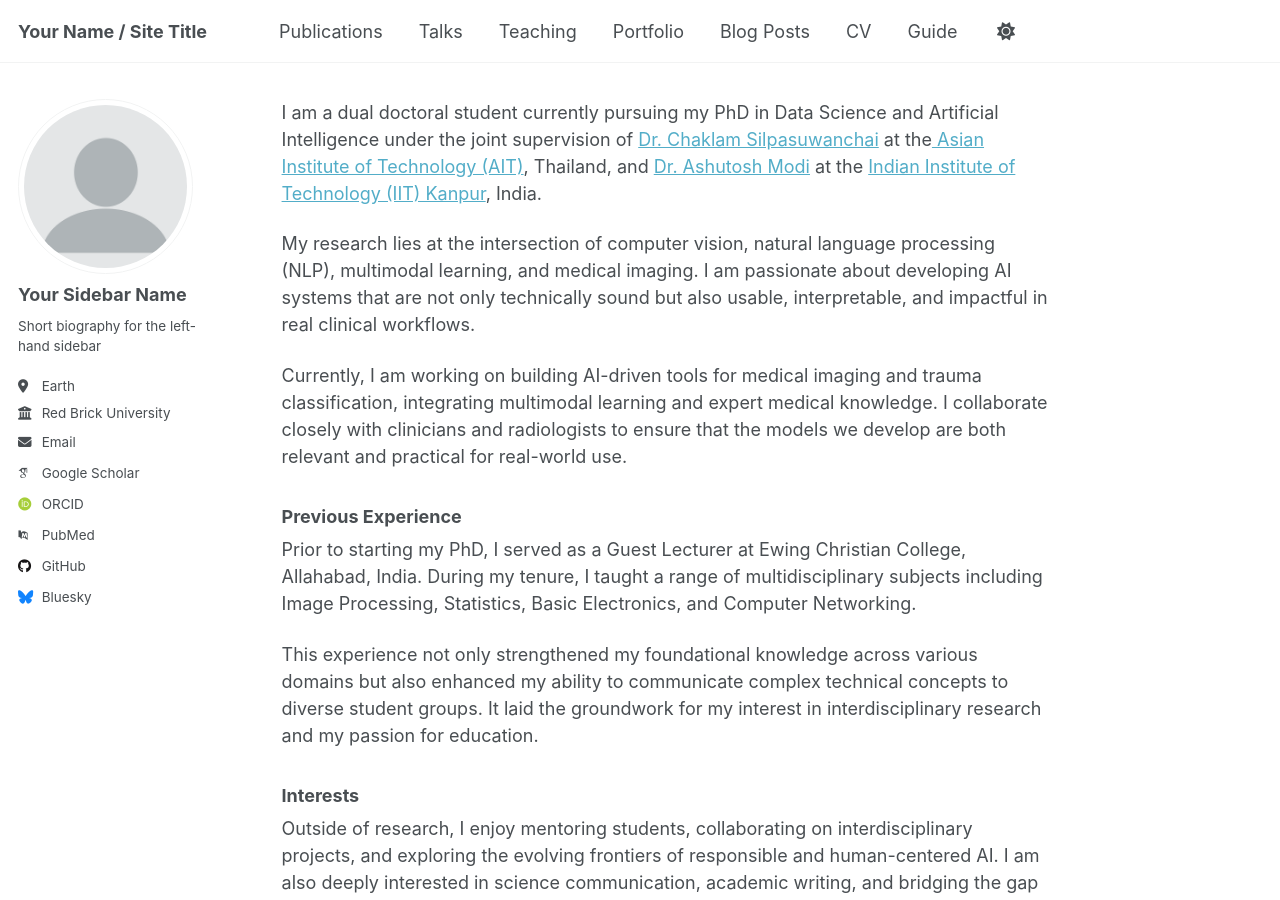
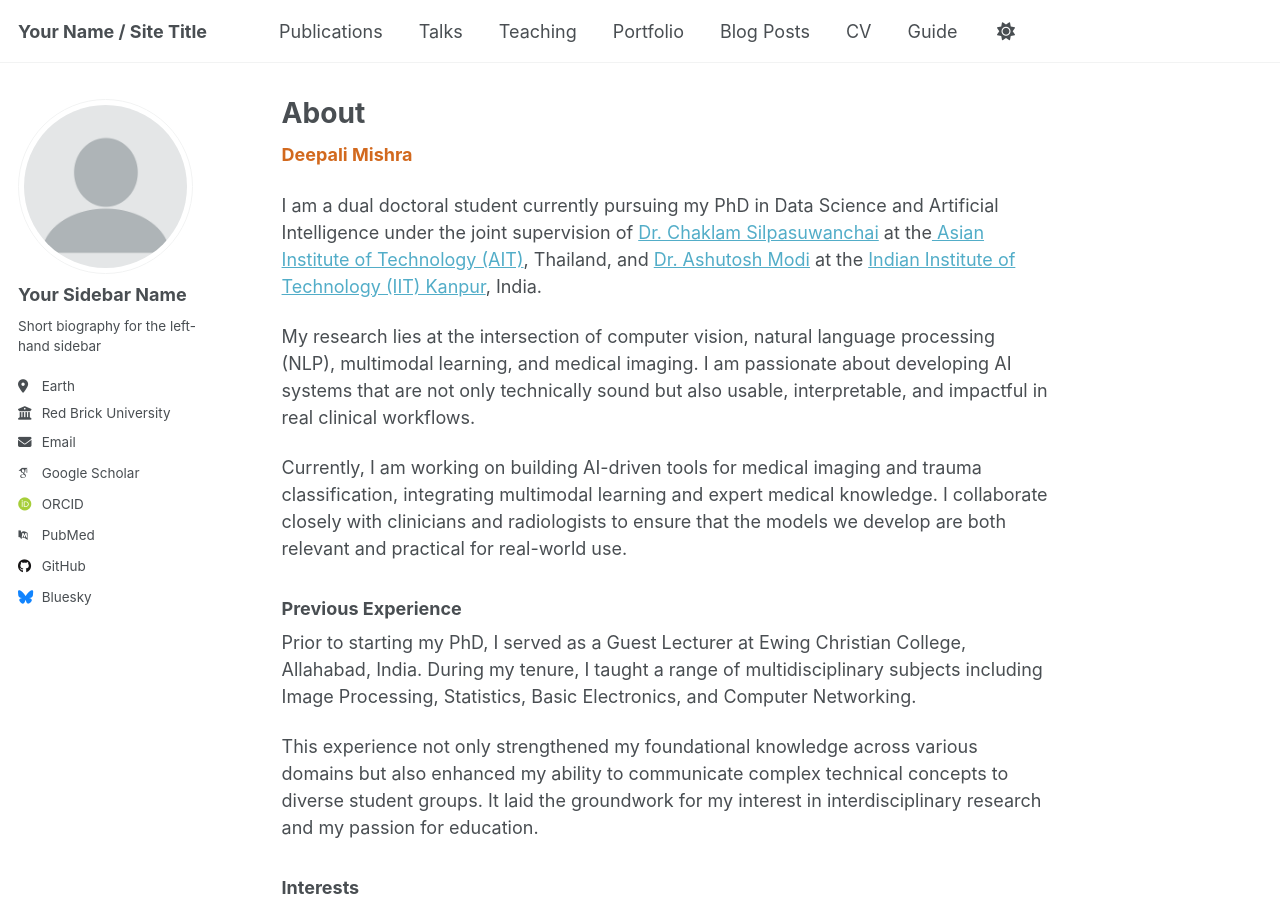
Before and after one commit to mishra-deepali/mishra-deepali.github.io, a Jekyll site: the page built from _pages/about.md, in a window 1280 px wide and 900 px high. Built offline with Jekyll 4.4.1, drawn with Linux system fonts in a browser that asks for light colours; some web fonts are replaced.

Commit message:
Update about.md

```diff
--- a/_pages/about.md
+++ b/_pages/about.md
@@ -1,11 +1,15 @@
 ---
-permalink: /
-<span style="color:#D2691E">Deepali Mishra</span
+permalink: /about/
+title: "About"
 author_profile: true
 redirect_from:
   - /about/
   - /about.html
 ---
+
+<span style="color:#D2691E"><strong>Deepali Mishra</strong></span>
+
+
 
 I am a dual doctoral student currently pursuing my PhD in Data Science and Artificial Intelligence under the joint supervision of [Dr. Chaklam Silpasuwanchai]([url](http://www.chaklam.com/)) at the[ Asian Institute of Technology (AIT)]([url](https://ait.ac.th/)), Thailand, and [Dr. Ashutosh Modi]((https://ashutosh-modi.github.io/)) at the [Indian Institute of Technology (IIT) Kanpur]([url](https://www.iitk.ac.in/)), India.
 
```
